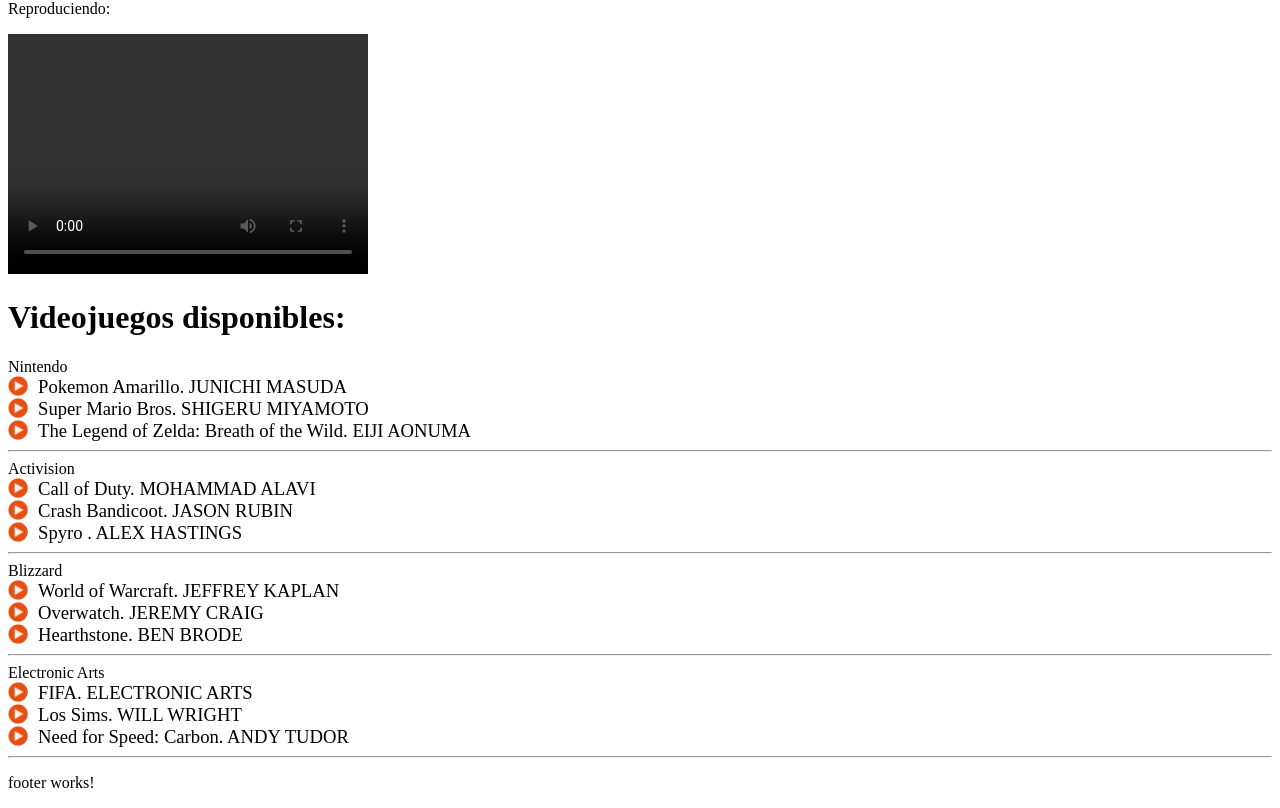
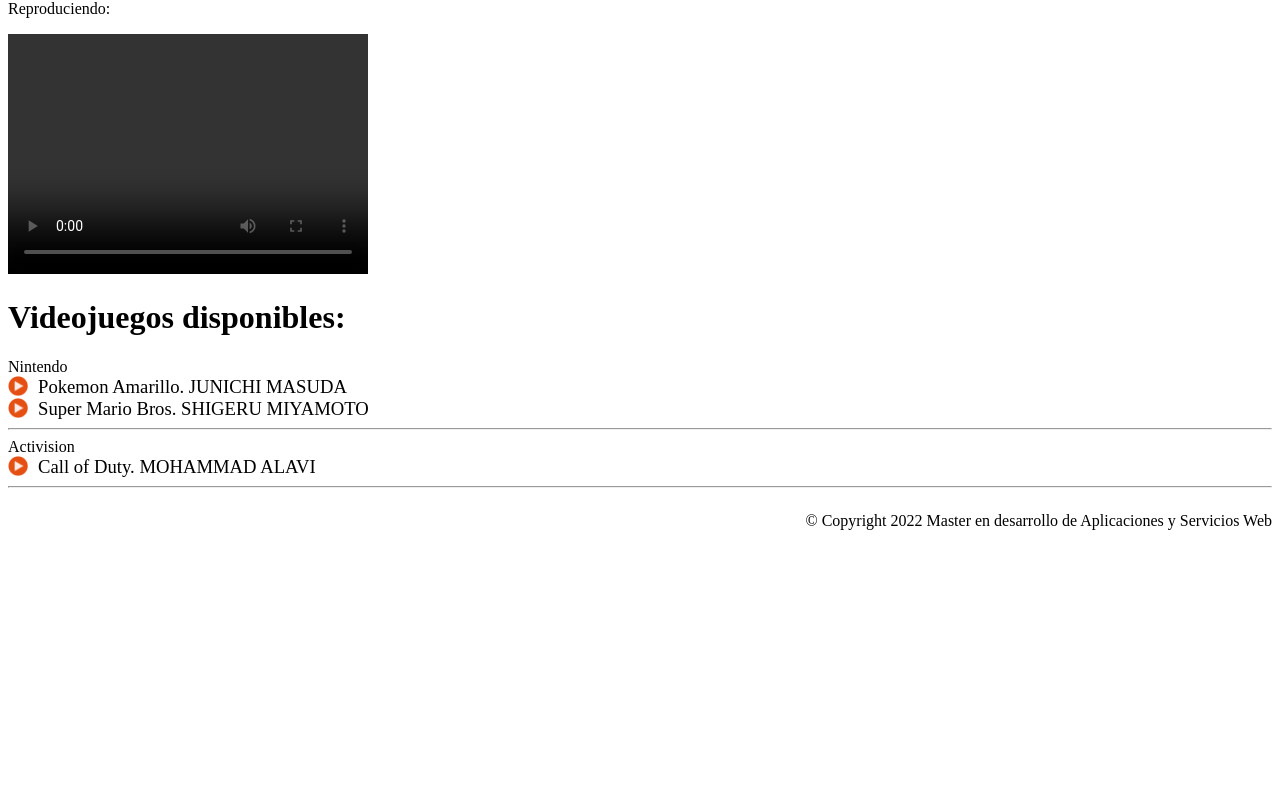
Before and after one commit to jesuslg97/spotyVIU, an Angular app: page /videojuegos in a window 1280 px wide. Shown: the part 402-1210 px from the top of the page. After the commit the page ends 948 px from the top, so only its background shows below. Built offline with nearby package versions, Linux system fonts and the light colour scheme.

Commit message:
Videos/footer

```diff
--- a/src/app/components/footer/footer.component.css
+++ b/src/app/components/footer/footer.component.css
@@ -0,0 +1,3 @@
+p{
+    float: right;
+}
--- a/src/app/components/footer/footer.component.html
+++ b/src/app/components/footer/footer.component.html
@@ -1 +1,3 @@
-<p>footer works!</p>
+<div class ="row">
+    <p>© Copyright 2022 Master en desarrollo de Aplicaciones y Servicios Web</p>
+</div>
--- a/src/app/components/programing/programing.component.ts
+++ b/src/app/components/programing/programing.component.ts
@@ -17,25 +17,13 @@
     this.programacion = [
       new Programacion('Angular',
         [
-          new Video('Introduccion a Angular','Javi ','http://distribution.bbb3d.renderfarming.net/video/mp4/bbb_sunflower_1080p_30fps_normal.mp4'),
-          new Video('Desarollando una app en Angular','Gustavo','http://distribution.bbb3d.renderfarming.net/video/mp4/bbb_sunflower_1080p_30fps_normal.mp4'),
-          new Video('Conceptos avanzados de Angular','Adolfo','http://distribution.bbb3d.renderfarming.net/video/mp4/bbb_sunflower_1080p_30fps_normal.mp4'),
+          new Video('Introduccion a Angular','Javi ','https://cdn.pixabay.com/vimeo/268112389/Calle%20-%2015979.mp4?width=1280&expiry=1659292730&hash=ac0721c5a9ca227574797f72eb73d922cfd2dc5b'),
+          new Video('Desarollando una app en Angular','Gustavo','https://cdn.pixabay.com/vimeo/645084454/Industrial%20-%2095462.mp4?width=1280&expiry=1659292743&hash=f646052843a1685a9c3fe79164fc261c6e6e1d85'),
+
         ]
-      ),
-        new Programacion('React',
-        [
-          new Video('Introduccion a React','Mario',''),
-          new Video('Introduccion a React. Parte 2','Mario',''),
-          new Video('Conceptos avanzados de React','Jose Maria',''),
-        ],
-      ),
-      new Programacion('Vue',
-        [
-          new Video('Introduccion a Vue','Sergio',''),
-          new Video('Desarollando una app en Vue','Gerard',''),
-          new Video('Desplegado una app con Vue','Manolo',''),
-        ],
       )
+
+
     ];
 
     this.playing = "";
--- a/src/app/components/videogames/videogames.component.ts
+++ b/src/app/components/videogames/videogames.component.ts
@@ -19,39 +19,19 @@
     [
       new Videojuego('Nintendo',
         [
-          new Video('Pokemon Amarillo','Junichi Masuda','https://www.youtube.com/watch?v=Cu8heva-uBQ'),
+          new Video('Pokemon Amarillo','Junichi Masuda','https://cdn.pixabay.com/vimeo/180289993/Pokemon%20-%204800.mp4?width=1280&expiry=1659292520&hash=5d93e7bd42e3220e720878bb5fe095bafe45175f'),
           new Video('Super Mario Bros',' Shigeru Miyamoto','http://distribution.bbb3d.renderfarming.net/video/mp4/bbb_sunflower_1080p_30fps_normal.mp4'),
-          new Video('The Legend of Zelda: Breath of the Wild','Eiji Aonuma','http://distribution.bbb3d.renderfarming.net/video/mp4/bbb_sunflower_1080p_30fps_normal.mp4')
 
         ]
       ),
 
       new Videojuego('Activision',
         [
-          new Video('Call of Duty','Mohammad Alavi',''),
-          new Video('Crash Bandicoot','Jason Rubin',''),
-          new Video('Spyro ','Alex Hastings','')
+          new Video('Call of Duty','Mohammad Alavi','https://cdn.pixabay.com/vimeo/158039728/Suspenso%20-%202394.mp4?width=1270&expiry=1659292655&hash=a69224c6184a06fb8684f891e3a5a6845aeb19e3'),
+
 
         ]
-      ),
-
-      new Videojuego('Blizzard',
-        [
-          new Video('World of Warcraft','Jeffrey Kaplan',''),
-          new Video('Overwatch','Jeremy Craig',''),
-          new Video('Hearthstone',' Ben Brode','')
-
-        ]
-      ),
-
-      new Videojuego('Electronic Arts',
-        [
-          new Video('FIFA','Electronic Arts',''),
-          new Video('Los Sims','Will Wright',''),
-          new Video('Need for Speed: Carbon',' Andy Tudor','')
-
-        ]
-      ),
+      )
 
 
     ];
```
